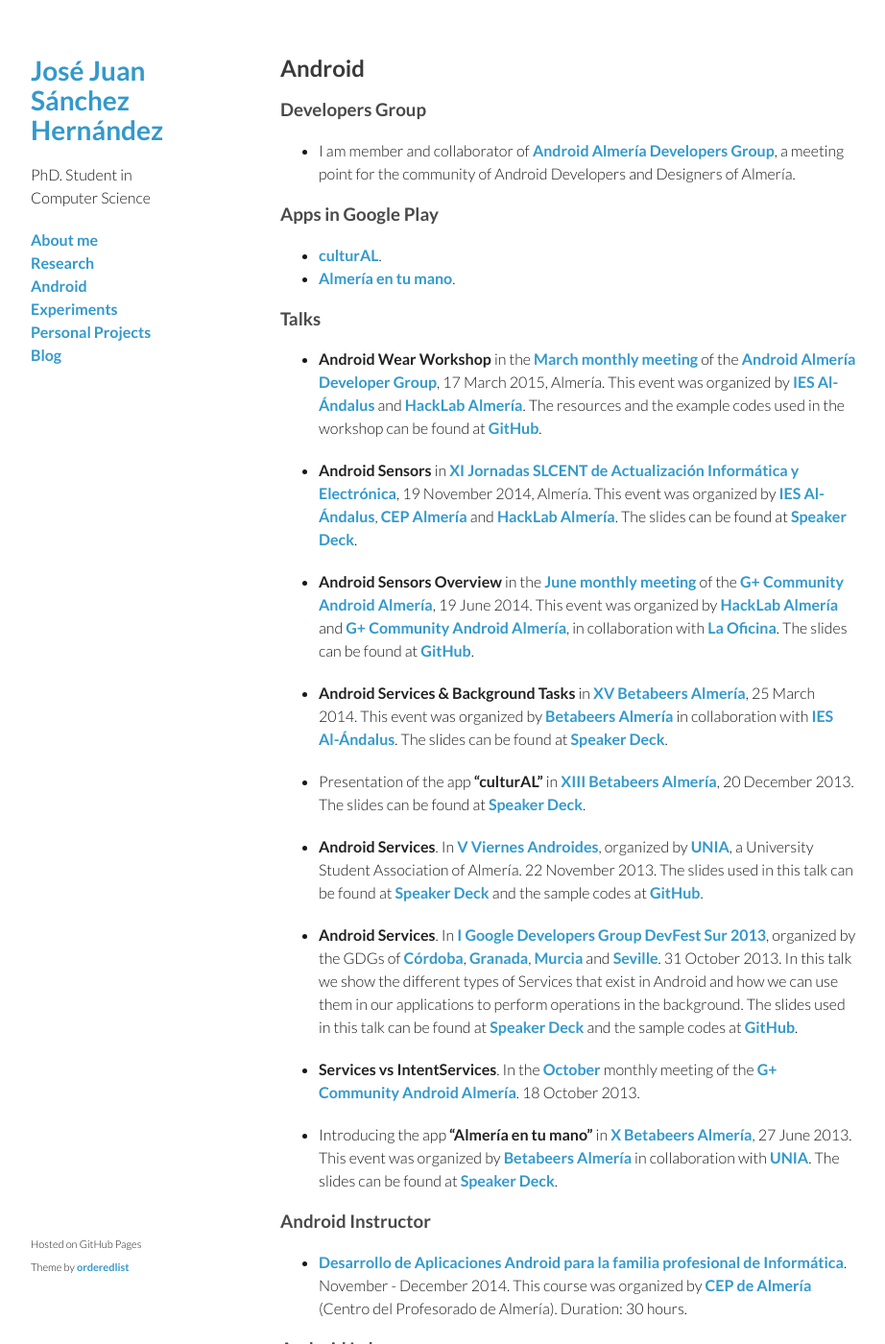
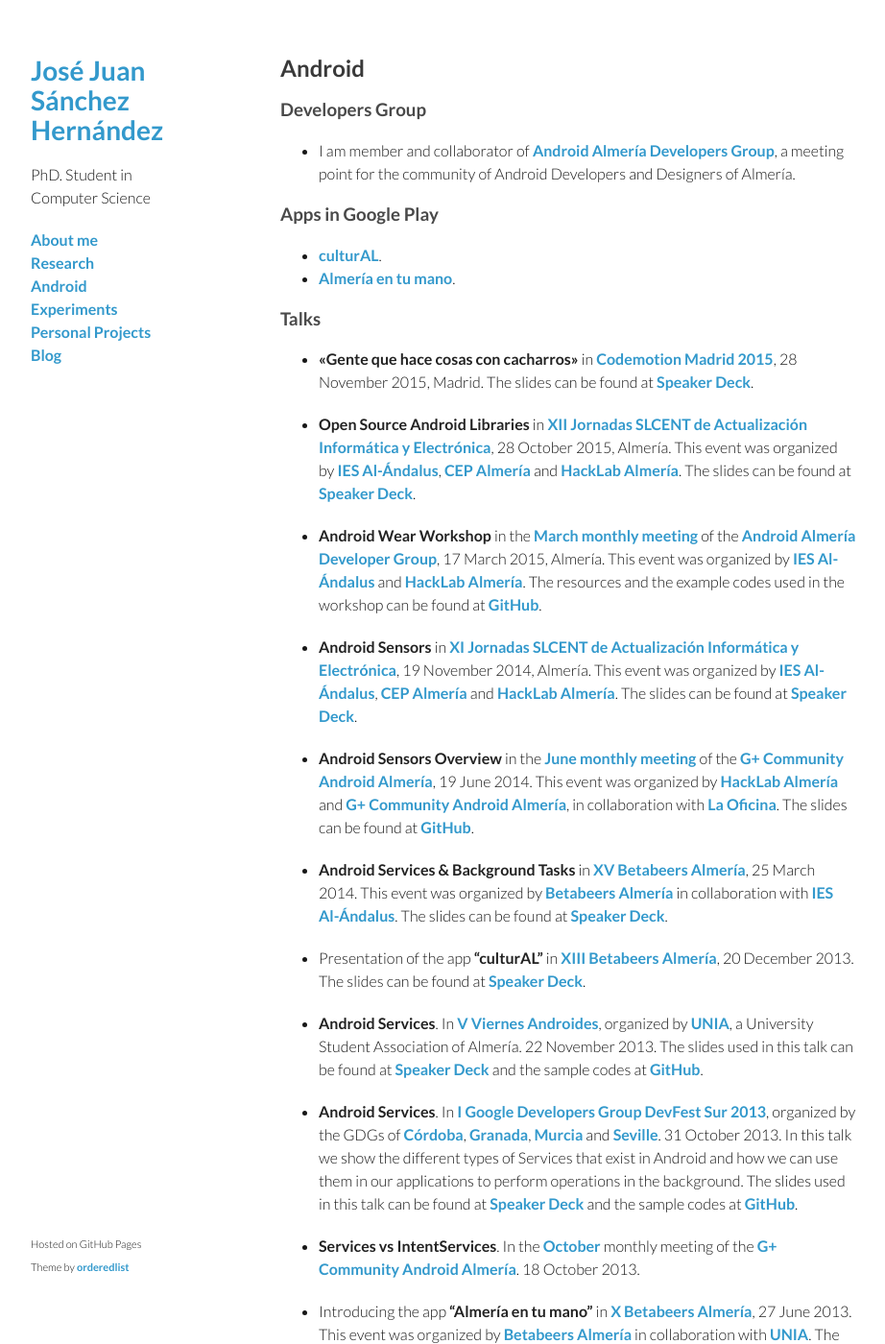
Before and after one commit to josejuansanchez/josejuansanchez.github.io, a Jekyll site: the page built from android/index.md, in a window 1280 px wide and 1400 px high. Shown: the whole window at 96% size, without its empty margins (178-1100 px from the left). Built offline with Jekyll 4.4.1, drawn with Linux system fonts in a browser that asks for light colours; some of the changed text lies outside the part shown.

Commit message:
Added new talks in android section

```diff
--- a/android/index.md
+++ b/android/index.md
@@ -13,6 +13,10 @@
   - [Almería en tu mano](https://play.google.com/store/apps/details?id=es.almeriaentumano.android).
 
 ### Talks
+  * **«Gente que hace cosas con cacharros»** in [Codemotion Madrid 2015](http://2015.codemotion.es/agenda.html#5699289732874240/43004009), 28 November 2015, Madrid. The slides can be found at [Speaker Deck](https://github.com/josejuansanchez/codemotion-2015).
+
+  * **Open Source Android Libraries** in [XII Jornadas SLCENT de Actualización Informática y Electrónica](http://hacklabalmeria.net/actividades/2015/10/28/xii-jornadas-slcent.html), 28 October 2015, Almería. This event was organized by [IES Al-Ándalus](http://www.iesalandalus.org), [CEP Almería](http://www.cepalmeria.org) and [HackLab Almería](http://hacklabalmeria.net). The slides can be found at [Speaker Deck](https://speakerdeck.com/josejuansanchez/open-source-android-libraries).
+
   * **Android Wear Workshop** in the [March monthly meeting](https://plus.google.com/u/0/events/ck6ofq23ktvmeu5hiuch561rq94?authkey=CLznvYq-uOD8tQE) of the [Android Almería Developer Group](https://plus.google.com/u/0/communities/105420979515011141876), 17 March 2015, Almería. This event was organized by [IES Al-Ándalus](http://www.iesalandalus.org) and [HackLab Almería](http://hacklabalmeria.net). The resources and the example codes used in the workshop can be found at [GitHub](https://github.com/josejuansanchez/android-wear-workshop).
 
   * **Android Sensors** in [XI Jornadas SLCENT de Actualización Informática y Electrónica](http://hacklabalmeria.net/evento/20141119/), 19 November 2014, Almería. This event was organized by [IES Al-Ándalus](http://www.iesalandalus.org), [CEP Almería](http://www.cepalmeria.org) and [HackLab Almería](http://hacklabalmeria.net). The slides can be found at [Speaker Deck](https://speakerdeck.com/josejuansanchez/android-sensors).
@@ -33,6 +37,9 @@
 
 ### Android Instructor
   * [
+Desarrollo de Aplicaciones Android](http://www.cepejido.es/moodle/enrol/index.php?id=104). November - December 2015. This course was organized by [CEP de El Ejido](http://www.cepejido.es) (Centro del Profesorado de El Ejido). Duration: 30 hours.
+
+  * [
 Desarrollo de Aplicaciones Android para la familia profesional de Informática](https://www.juntadeandalucia.es/educacion/seneca/seneca/jsp/gestionactividades/DetActForPub.jsp?X_EDIACTFOR=145506). November - December 2014. This course was organized by [CEP de Almería](http://www.cepalmeria.org) (Centro del Profesorado de Almería). Duration: 30 hours.
 
 ### Android Lab
```
